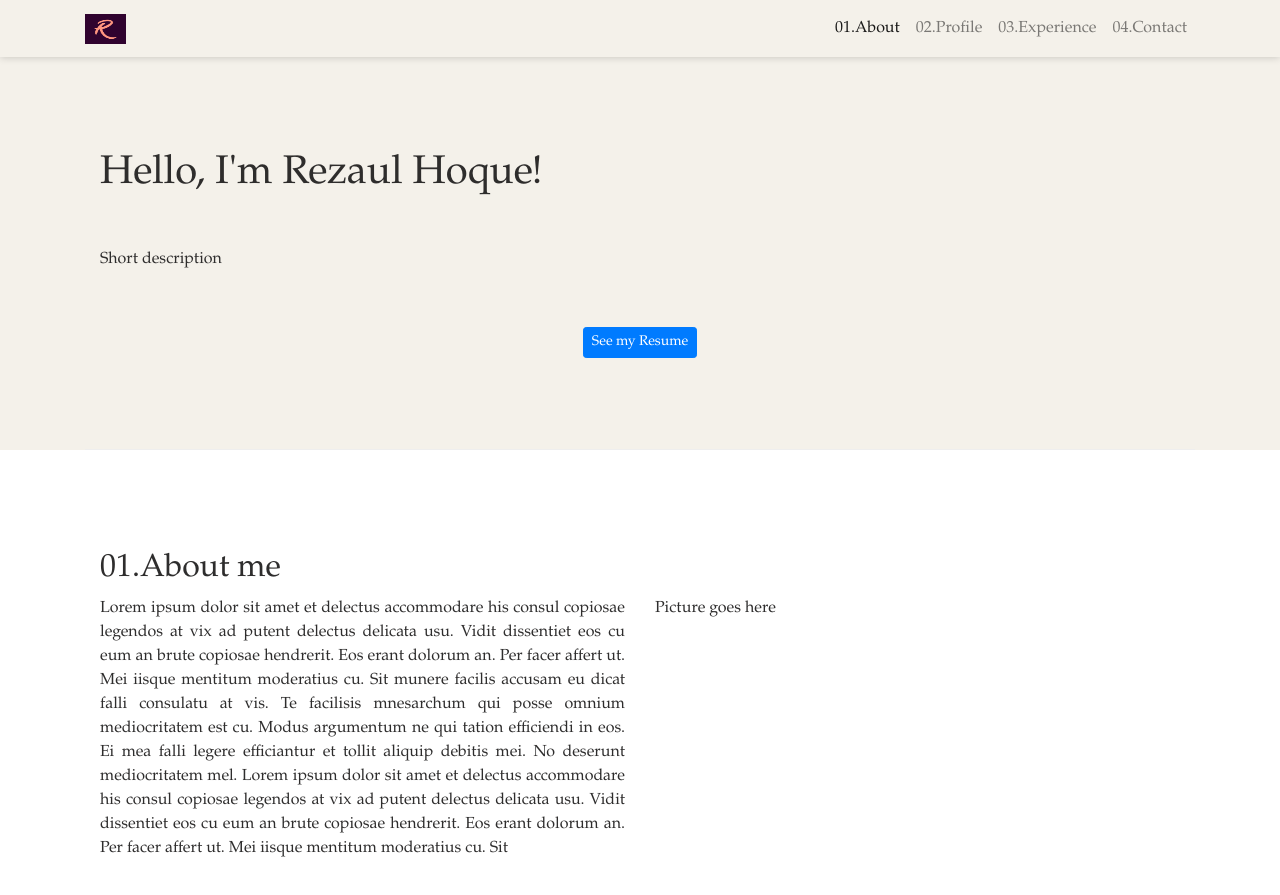
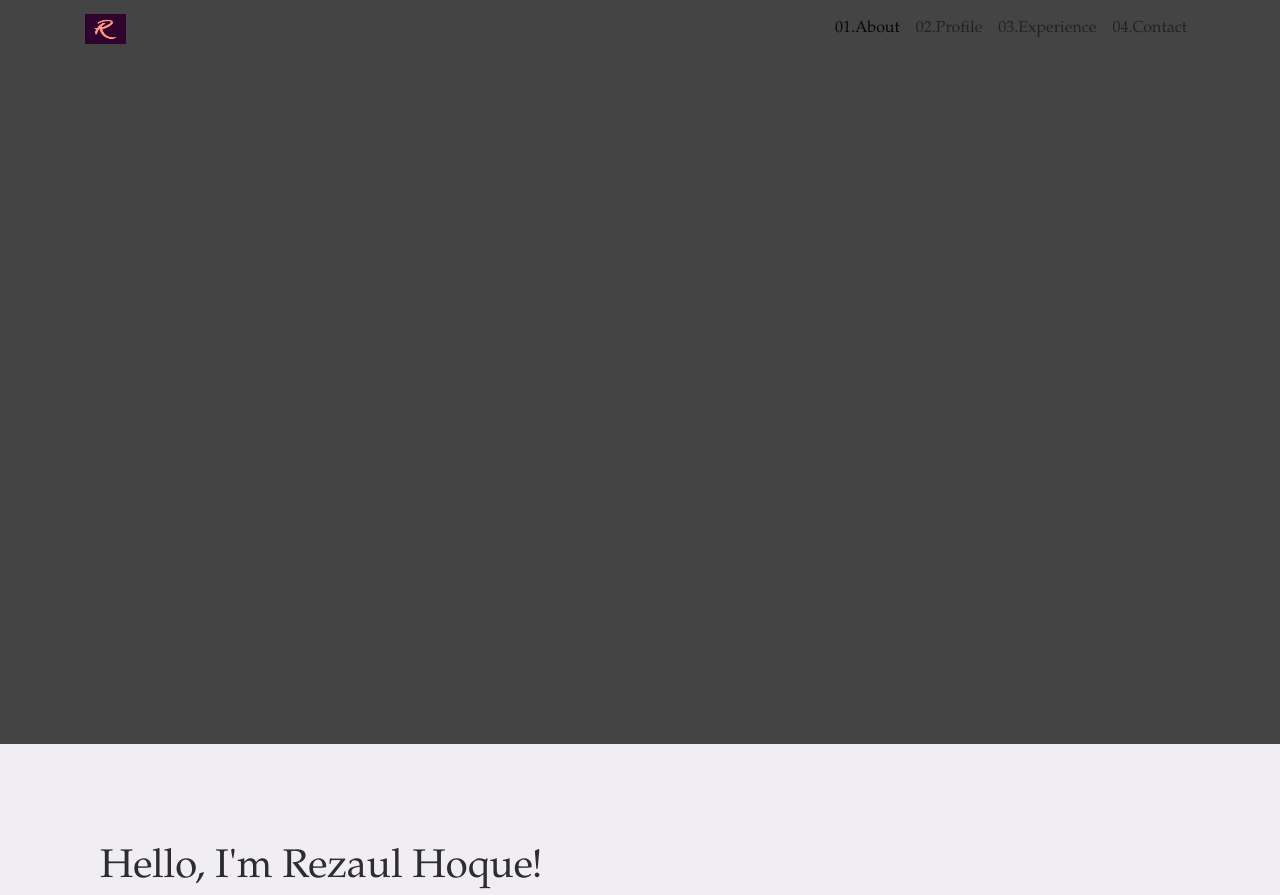
Before and after one commit to rezaulhsagar/rezaul, a website: page index.html in a window 1280 px wide. Shown: the top 895 px of the page. Drawn offline with nearby package versions, Linux system fonts and the light colour scheme.

Commit message:
Update styles.css

```diff
--- a/css_folder/styles.css
+++ b/css_folder/styles.css
@@ -1,25 +1,24 @@
 html {
   scroll-behavior: smooth;
 }
-.navbar-light {
-    background-color: #f4f1ea;
-    box-shadow: 0 0 8px 0 rgba(0, 0, 0, 0.2);
-
-}
-.text-dark{
-    color:white;
-}
 body{
-    padding:50px 0px 0px 0px;
+    padding:0px 0px 0px 0px;
     z-index:0;
     font-family: 'Palatino';
-    /* background-color: #f4f1ea; */
     color: #242323f3;
     text-align: justify;
-    /* margin:auto; */
+}
+header{
+  background-color: #444444;
+  background-repeat: no-repeat;
+  height: 93vh;
+}
+.navbar-dark {
+    background-color: #f4f1ea;
+    box-shadow: 0 8px 8px 0 rgba(0, 0, 0, 0.2);
 }
 .alt-color{
-    background-color: #f4f1ea;
+    background-color: #f0eef2;
 }
 .center{
     margin:auto;
@@ -29,8 +28,4 @@ body{
     padding: 100px 0px 50px 0px;
     border-bottom: 1px ridge;
     min-height: 400px;
-
 }
-.cover{
-    background-size: cover;
-}
```
